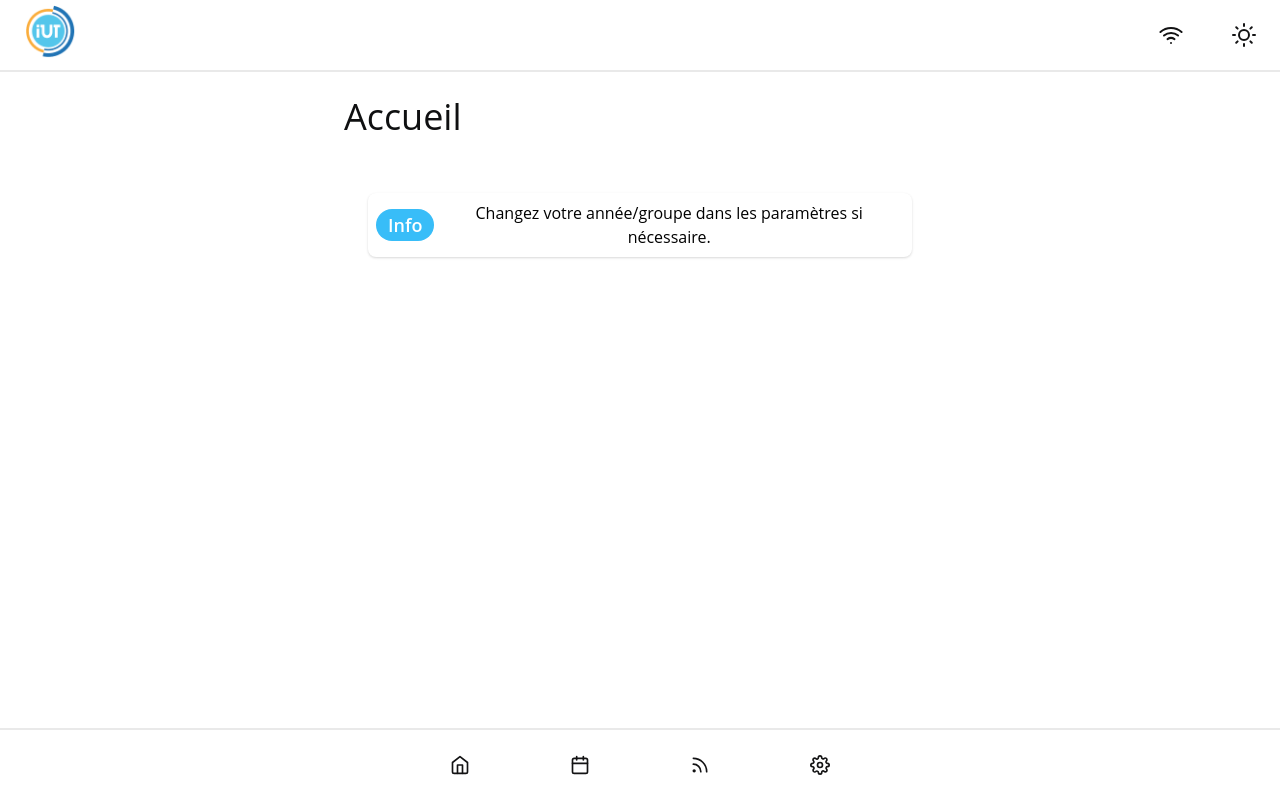
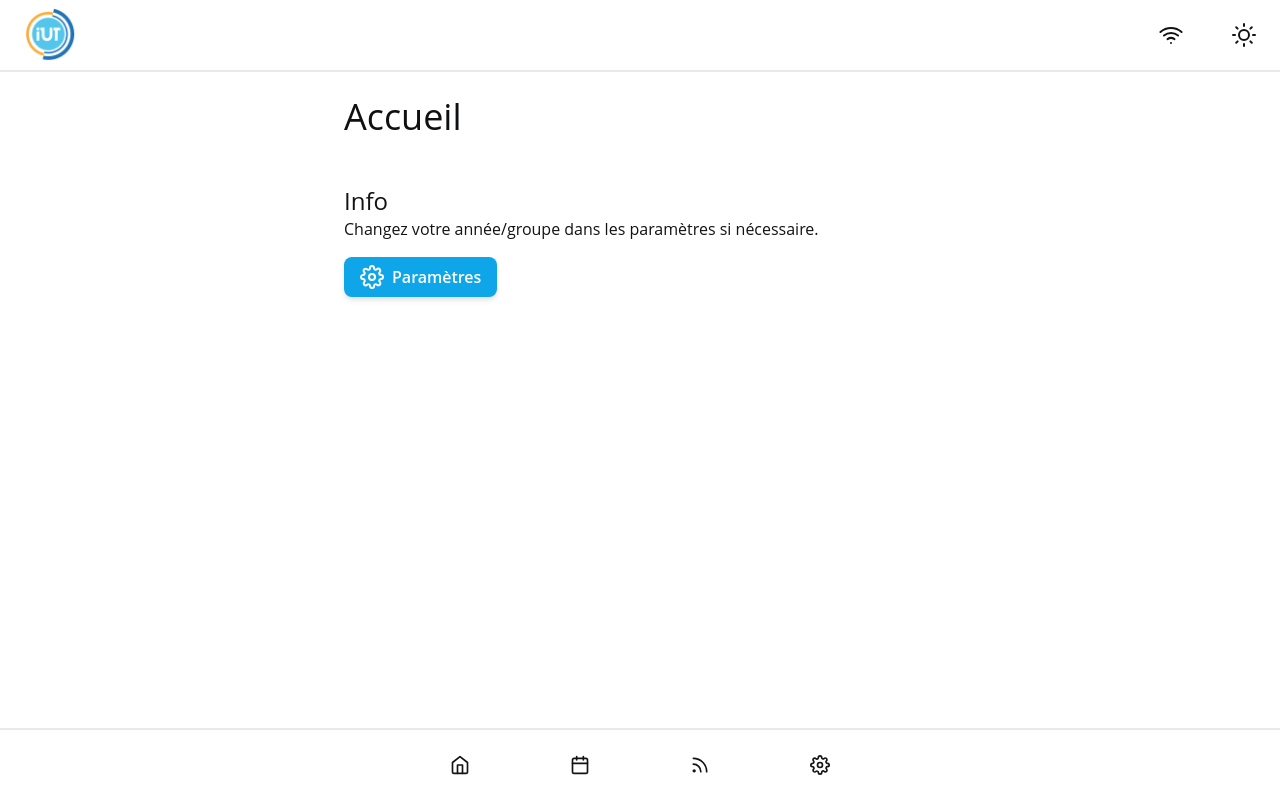
Before and after one commit to thomas-cardon/pwa-ecrans-connectes, a Next.js app: page / in a window 1280 px wide. Built offline with nearby package versions, Linux system fonts and the light colour scheme.

Commit message:
UI fixes

```diff
--- a/src/components/appbar.tsx
+++ b/src/components/appbar.tsx
@@ -28,8 +28,6 @@ const Header = () => {
       window.matchMedia('(prefers-color-scheme: dark)').removeEventListener('change', () => {})
     }
   }, [])
-
-  console.log(mode)
 
   return (
     <header className="bg-white border-b-2 border-gray-100 dark:border-opacity-25 dark:bg-purple-500">
--- a/src/components/brand.tsx
+++ b/src/components/brand.tsx
@@ -5,7 +5,7 @@ import profilePic from '../../public/images/brand.png'
 
 const Brand = () => (
   <Link href='/'>
-    <a className="d-block">
+    <a className="h-full py-2">
       <Image
         src={process.env.brand || profilePic}
         alt='IUT'
--- /dev/null
+++ b/src/components/input/button.tsx
@@ -0,0 +1,24 @@
+import router from "next/router";
+import { cloneElement } from "react";
+import { Package } from "react-feather";
+
+type Props = {
+    children: React.ReactNode,
+    disabled?: boolean,
+    loading?: boolean,
+    onClick?: (event: React.MouseEvent<HTMLButtonElement, MouseEvent>) => void,
+    type?: "button" | "submit" | "reset",
+    href?: string,
+    icon?: React.ReactNode
+}
+
+const Brand = ({ children, onClick, href, icon, disabled, loading, type }: Props) => (
+    <button type={type || "button"} disabled={disabled} onClick={onClick ? onClick : () => href ? router.push('/settings') : null} className="flex px-4 py-2 my-4 font-semibold text-white bg-blue-500 rounded-lg shadow-md justify-evenly hover:bg-blue-700 dark:bg-gold-500 dark:hover:bg-gold-700 focus:outline-none disabled:opacity-50">
+        <div className="mr-2">
+            {icon ? icon : <Package />}
+        </div>
+        {children}
+    </button>
+)
+
+export default Brand
--- a/src/components/pills.tsx
+++ b/src/components/pills.tsx
@@ -6,7 +6,7 @@ type Props = {
 }
 
 const Pills = ({ currentValue, onValueChange, data }: Props) => {
-    return <div className="flex flex-col bg-opacity-50 sm:space-x-2 sm:p-2 sm:flex-row dark:bg-gray-700 bg-gray-50 rounded-xl" role="tablist" aria-orientation="horizontal">
+    return <div className="flex flex-col bg-opacity-50 sm:space-x-2 sm:p-2 sm:flex-row dark:bg-purple-700 bg-gray-50 rounded-xl" role="tablist" aria-orientation="horizontal">
         {data.map(({ value, label }, i) => {
             if (value === currentValue)
                 return (
--- a/src/pages/index.tsx
+++ b/src/pages/index.tsx
@@ -1,14 +1,19 @@
 import Page from '../components/page'
 import Section from '../components/section'
+import Button from '../components/input/button'
 
-import Alert from '../components/alert'
+import { Settings } from 'react-feather'
 
 export default () => {
 
   return (
     <Page title="Accueil">
       <Section>
-        <Alert category="Info" color="blue" content="Changez votre année/groupe dans les paramètres si nécessaire." />
+        <h2 className="text-2xl font-display">Info</h2>
+        <p className="text-md dark:text-gray-200">Changez votre année/groupe dans les paramètres si nécessaire.</p>
+        <Button href="/settings" icon={<Settings />}>
+          Paramètres
+        </Button>
       </Section>
 
     </Page>
--- a/src/pages/settings.tsx
+++ b/src/pages/settings.tsx
@@ -7,7 +7,10 @@ import useSWR from 'swr'
 import Page from '../components/page'
 import Section from '../components/section'
 import Pills from '../components/pills'
-import useLocalStorage from '../utils/localStorage';
+
+import Button from '../components/input/button'
+
+import useLocalStorage from '../utils/localStorage'
 
 const fetcher = (url: string) => fetch(url).then((res) => res.json());
 
@@ -31,10 +34,9 @@ const Settings = () => {
                 <Section>
                     <h3 className="text-lg font-semibold">Notifications</h3>
                     <p className="text-xs dark:text-gray-200">Recevez des notifications de la part de l&apos;IUT en cas d&apos;informations urgentes.</p>
-                    <button type="button" onClick={() => setNotifications(!notifications)} disabled={isMobileSafari} className="flex items-center justify-center px-2 py-2 my-3 space-x-3 text-sm text-white bg-blue-500 rounded-lg disabled:opacity-50 disabled:animate-none animate-vibrate-1 lg:w-auto focus:outline-none">
-                        {notifications ? <BellOff size={16} /> : <Bell size={16} />}
+                    <Button icon={notifications ? <BellOff /> : <Bell />} onClick={() => setNotifications(!notifications)}>
                         <span>{notifications ? 'Désactiver' : 'Activer'}</span>
-                    </button>
+                    </Button>
                     {!isMobileSafari && <p className="text-xs dark:text-gray-200">iOS ne permet pas à l&apos;heure actuelle de recevoir les notifications d&apos;un site internet. Veuillez utiliser un autre navigateur; comme <b>Chrome</b> ou <b>Firefox</b>.</p>}
                 </Section>
 
@@ -50,9 +52,9 @@ const Settings = () => {
                         { value: 'teacher', label: 'Enseignant' }
                     ]} />
 
-                    <div className="relative inline-block w-full mt-6 text-gray-700">
+                    <div className="relative inline-block w-full mt-4 text-gray-700">
                         {data && (<>
-                            <select onChange={e => onCodeChange(parseInt(e.target.value))} className="w-full h-10 pl-3 pr-6 text-base placeholder-gray-600 border rounded-lg appearance-none dark:text-gray-300 dark:bg-gray-900 dark:border-transparent focus:outline-none focus:ring focus:border-blue-300" placeholder="Emploi du temps à sélectionner" defaultValue={code}>
+                            <select onChange={e => onCodeChange(parseInt(e.target.value))} className="w-full h-10 pl-3 pr-6 text-base placeholder-gray-600 border rounded-lg appearance-none dark:text-gray-100 dark:bg-purple-700 dark:border-transparent focus:outline-none focus:ring focus:border-blue-300" placeholder="Emploi du temps à sélectionner" defaultValue={code}>
                                 {data.filter(({ type }) => groupFilter === true || type === groupFilter)
                                      .map(({ code, title }, i: number) => <option key={i} value={code}>{title}</option>)}
                             </select>
```
